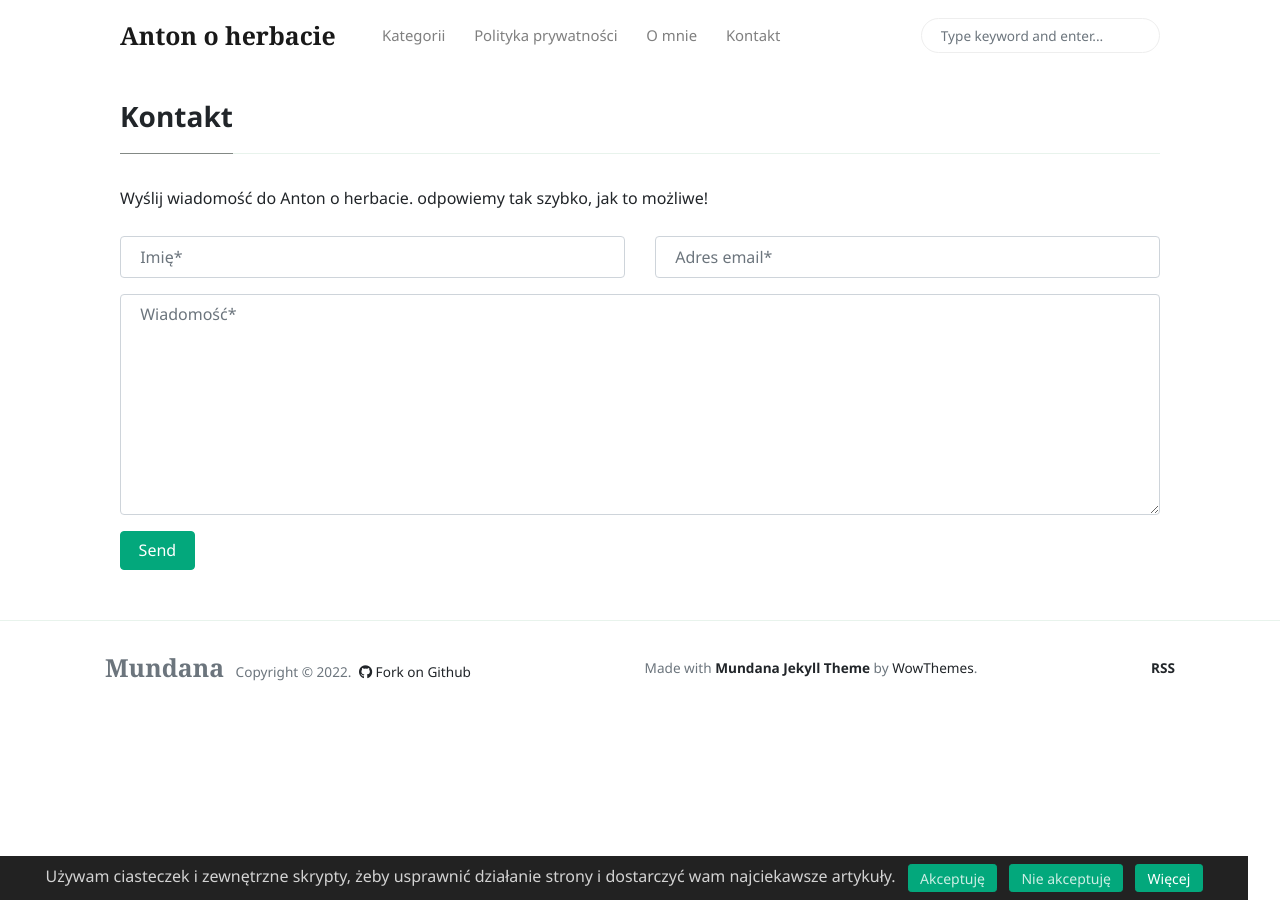
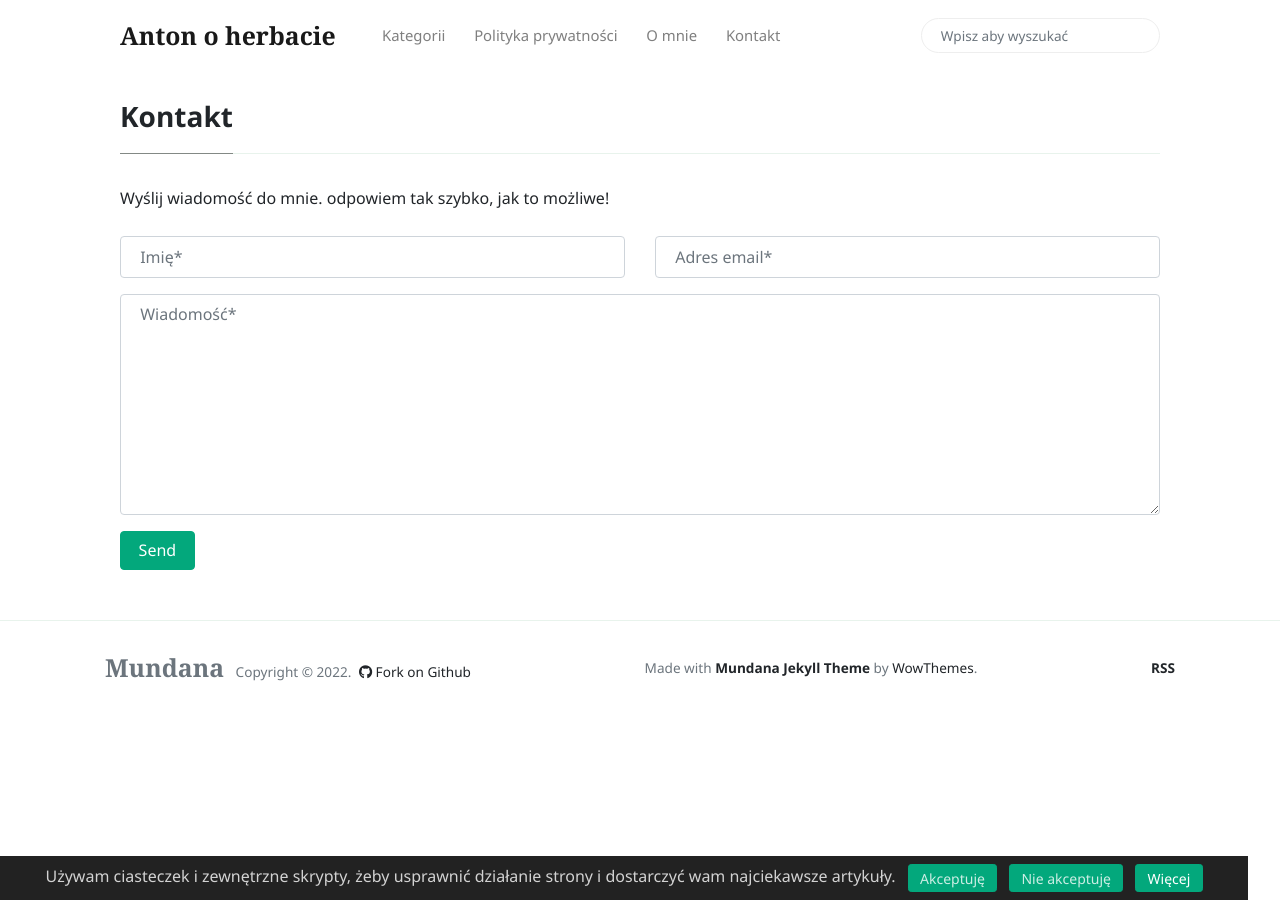
Before and after one commit to asiomchen/asiomchen.github.io, a Jekyll site: the page built from _pages/contact.md, in a window 1280 px wide. Built offline with Jekyll 4.4.1, drawn with Linux system fonts in a browser that asks for light colours; nearby versions of some CDN libraries.

Commit message:
translation #2

```diff
--- a/_includes/search-lunr.html
+++ b/_includes/search-lunr.html
@@ -44,7 +44,7 @@ function lunr_search(term) {
 
     document.getElementById('lunrsearchresults').innerHTML = '<div id="resultsmodal" class="modal fade show d-block"  tabindex="-1" role="dialog" aria-labelledby="resultsmodal"> <div class="modal-dialog shadow-lg" role="document"> <div class="modal-content"> <div class="modal-header" id="modtit"> <button type="button" class="close" id="btnx" data-dismiss="modal" aria-label="Close"> &times; </button> </div> <div class="modal-body"> <ul class="mb-0"> </ul>    </div> <div class="modal-footer"><button id="btnx" type="button" class="btn btn-secondary btn-sm" data-dismiss="modal">Close</button></div></div> </div></div>';
     if(term) {
-        document.getElementById('modtit').innerHTML = "<h5 class='modal-title'>Search results for '" + term + "'</h5>" + document.getElementById('modtit').innerHTML;
+        document.getElementById('modtit').innerHTML = "<h5 class='modal-title'>Wyniki wyszukiwania dla '" + term + "'</h5>" + document.getElementById('modtit').innerHTML;
         //put results on the screen.
         var results = idx.search(term);
         if(results.length>0){
@@ -77,5 +77,5 @@ function lunr_search(term) {
 
 
 <form class="bd-search hidden-sm-down" onSubmit="return lunr_search(document.getElementById('lunrsearch').value);">
-<input type="text" class="form-control text-small"  id="lunrsearch" name="q" value="" placeholder="Type keyword and enter...">
+<input type="text" class="form-control text-small"  id="lunrsearch" name="q" value="" placeholder="Wpisz aby wyszukać">
 </form>
--- a/_pages/contact.md
+++ b/_pages/contact.md
@@ -4,7 +4,7 @@ permalink: "/contact.html"
 ---
 
 <form action="https://formspree.io/f/xoqrdpdo" method="POST">
-<p class="mb-4">Wyślij wiadomość do {{site.name}}. odpowiemy tak szybko, jak to możliwe!</p>
+<p class="mb-4">Wyślij wiadomość do mnie. odpowiem tak szybko, jak to możliwe!</p>
 <div class="form-group row">
 <div class="col-md-6">
 <input class="form-control" type="text" name="name" placeholder="Imię*" required>
```
